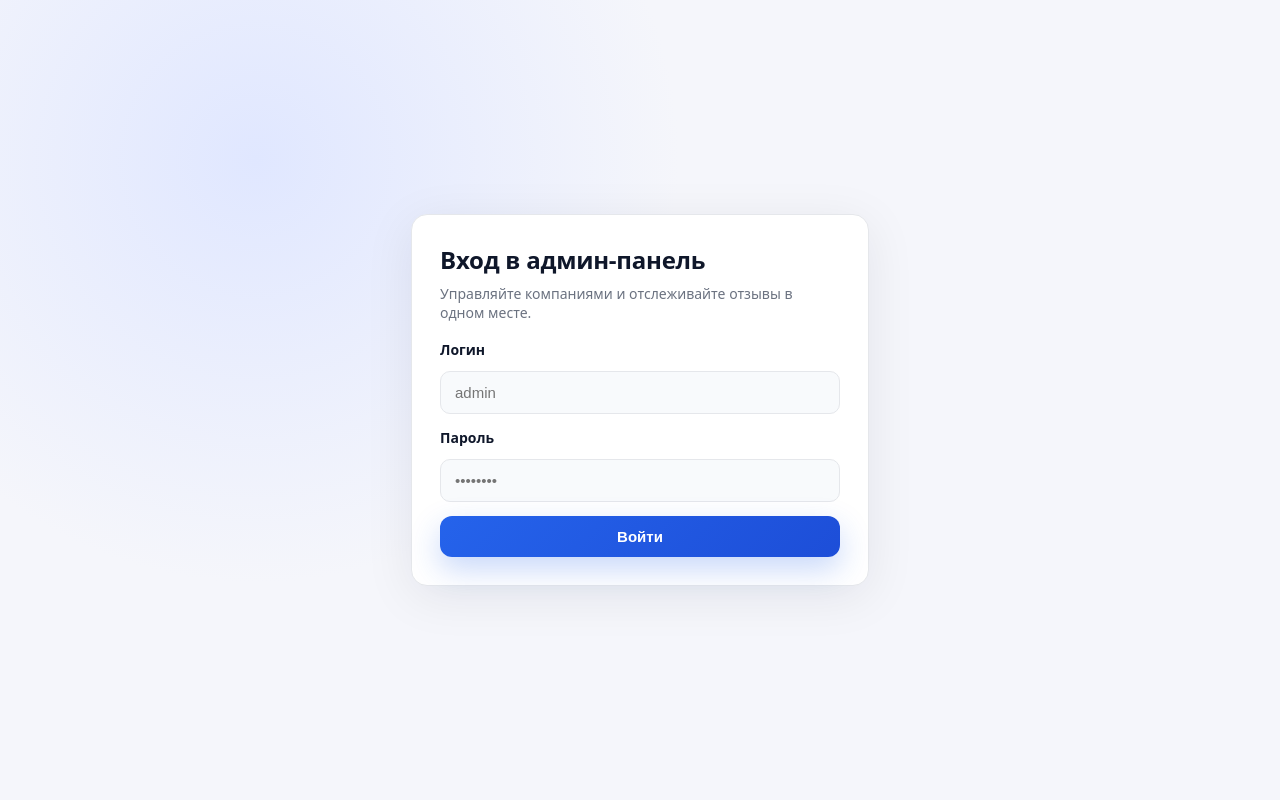
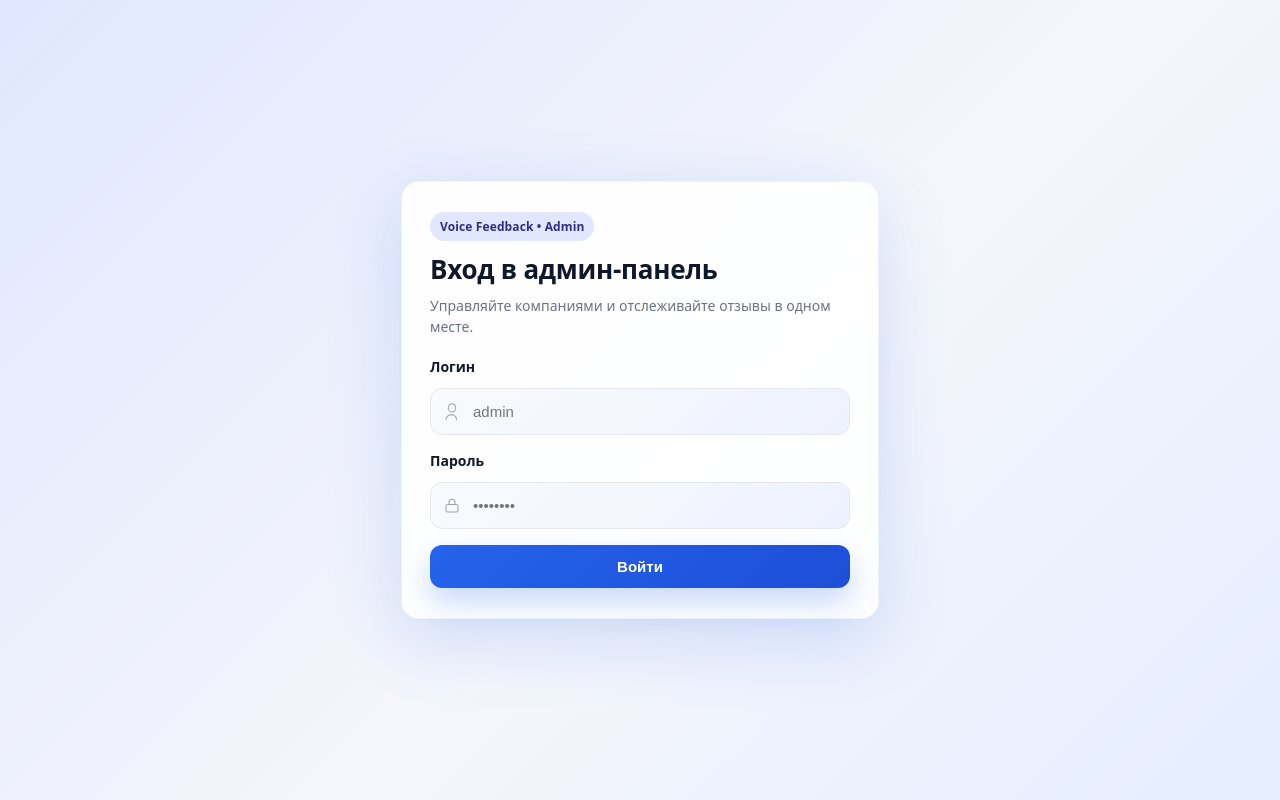
Before and after one commit to andrrrrey/voice-feedback, a FastAPI app: page /admin/login in a window 1280 px wide. Run offline with FastAPI, Linux system fonts and the light colour scheme.

```diff
--- a/templates/admin_login.html
+++ b/templates/admin_login.html
@@ -6,13 +6,14 @@
   <style>
     :root {
       color-scheme: light;
-      --bg: #f5f6fb;
-      --card: #ffffff;
+      --bg: #f4f6fb;
+      --card: rgba(255, 255, 255, 0.92);
       --text: #0f172a;
       --muted: #6b7280;
       --primary: #2563eb;
       --primary-hover: #1d4ed8;
       --border: #e5e7eb;
+      --shadow: 0 20px 70px rgba(37, 99, 235, 0.18);
     }
     body {
       margin: 0;
@@ -20,69 +21,97 @@
       display: flex;
       align-items: center;
       justify-content: center;
-      background: radial-gradient(circle at 20% 20%, #e0e7ff 0, #f5f6fb 35%),
-                  radial-gradient(circle at 80% 0%, #dbeafe 0, #f5f6fb 40%),
-                  var(--bg);
+      background: linear-gradient(135deg, #e0e7ff 0%, #f4f6fb 55%, #e5edff 100%);
       font-family: system-ui, -apple-system, "Inter", sans-serif;
       color: var(--text);
+      padding: 18px;
+      box-sizing: border-box;
     }
     .card {
-      width: min(400px, 90vw);
+      width: min(420px, 92vw);
       background: var(--card);
-      border-radius: 16px;
-      box-shadow: 0 10px 50px rgba(15, 23, 42, 0.08);
-      padding: 28px;
-      border: 1px solid var(--border);
+      border-radius: 18px;
+      box-shadow: var(--shadow);
+      padding: 30px 28px;
+      border: 1px solid rgba(37, 99, 235, 0.08);
+      backdrop-filter: blur(8px);
+    }
+    .eyebrow {
+      display: inline-flex;
+      align-items: center;
+      gap: 8px;
+      padding: 6px 10px;
+      border-radius: 999px;
+      background: #e0e7ff;
+      color: #312e81;
+      font-weight: 600;
+      font-size: 12px;
+      letter-spacing: 0.01em;
     }
     h1 {
-      margin: 0 0 8px;
-      font-size: 24px;
+      margin: 10px 0 8px;
+      font-size: 26px;
       letter-spacing: -0.01em;
     }
     p.subtitle {
-      margin: 0 0 18px;
+      margin: 0 0 20px;
       color: var(--muted);
       font-size: 14px;
+      line-height: 1.5;
     }
     label {
       display: block;
       font-weight: 600;
       margin-bottom: 6px;
       font-size: 14px;
+      color: #111827;
     }
     .field {
       display: flex;
       flex-direction: column;
       gap: 6px;
-      margin-bottom: 14px;
+      margin-bottom: 16px;
     }
+    .input-shell {
+      display: flex;
+      align-items: center;
+      border-radius: 12px;
+      border: 1px solid var(--border);
+      background: linear-gradient(135deg, #f8fafc, #eef2ff);
+      padding: 2px 10px 2px 12px;
+      transition: border-color 0.15s ease, box-shadow 0.15s ease, background 0.15s ease;
+      gap: 8px;
+    }
+    .input-shell svg { flex-shrink: 0; color: #9ca3af; }
     input[type="text"],
     input[type="password"] {
-      padding: 12px 14px;
+      padding: 12px 4px;
       border-radius: 10px;
-      border: 1px solid var(--border);
-      background: #f8fafc;
+      border: none;
+      background: transparent;
       font-size: 15px;
-      transition: border-color 0.15s, box-shadow 0.15s, background 0.15s;
+      width: 100%;
+      color: var(--text);
     }
-    input:focus {
-      outline: none;
+    input:focus { outline: none; }
+    .input-shell:focus-within {
       border-color: var(--primary);
-      box-shadow: 0 0 0 3px rgba(37, 99, 235, 0.2);
+      box-shadow: 0 10px 30px rgba(37, 99, 235, 0.16);
       background: #fff;
     }
     .error {
-      color: #dc2626;
+      color: #b91c1c;
       background: #fef2f2;
       border: 1px solid #fecaca;
-      padding: 10px 12px;
-      border-radius: 10px;
+      padding: 12px 14px;
+      border-radius: 12px;
       font-size: 14px;
-      margin-bottom: 12px;
+      margin-bottom: 14px;
+      box-shadow: 0 6px 18px rgba(185, 28, 28, 0.06);
     }
     button {
       width: 100%;
-      padding: 12px 16px;
+      padding: 13px 16px;
       border: none;
       border-radius: 12px;
       background: linear-gradient(135deg, #2563eb, #1d4ed8);
@@ -90,22 +119,16 @@
       font-size: 15px;
       font-weight: 700;
       cursor: pointer;
-      box-shadow: 0 12px 30px rgba(37, 99, 235, 0.25);
-      transition: transform 0.1s ease, box-shadow 0.2s ease, background 0.2s ease;
+      box-shadow: 0 14px 30px rgba(37, 99, 235, 0.25);
+      transition: transform 0.12s ease, box-shadow 0.2s ease, filter 0.2s ease;
     }
-    button:hover {
-      background: linear-gradient(135deg, #1d4ed8, #1e40af);
-      transform: translateY(-1px);
-      box-shadow: 0 16px 35px rgba(37, 99, 235, 0.3);
-    }
-    button:active {
-      transform: translateY(0);
-      box-shadow: 0 10px 24px rgba(37, 99, 235, 0.28);
-    }
+    button:hover { filter: brightness(1.04); transform: translateY(-1px); }
+    button:active { transform: translateY(0); box-shadow: 0 10px 22px rgba(37, 99, 235, 0.26); }
   </style>
 </head>
 <body>
   <div class="card">
+    <div class="eyebrow">Voice Feedback • Admin</div>
     <h1>Вход в админ-панель</h1>
     <p class="subtitle">Управляйте компаниями и отслеживайте отзывы в одном месте.</p>
     {% if error %}
@@ -114,11 +137,22 @@
     <form method="post">
       <div class="field">
         <label for="login">Логин</label>
-        <input id="login" type="text" name="login" placeholder="admin" required>
+        <div class="input-shell">
+          <svg width="18" height="18" viewBox="0 0 24 24" fill="none" xmlns="http://www.w3.org/2000/svg">
+            <path d="M12 12c2.761 0 5-2.462 5-5.5S14.761 1 12 1 7 3.462 7 6.5 9.239 12 12 12ZM4 22c0-3.59 3.134-6.5 7-6.5s7 2.91 7 6.5" stroke="currentColor" stroke-width="1.4" stroke-linecap="round"/>
+          </svg>
+          <input id="login" type="text" name="login" placeholder="admin" required>
+        </div>
       </div>
       <div class="field">
         <label for="password">Пароль</label>
-        <input id="password" type="password" name="password" placeholder="••••••••" required>
+        <div class="input-shell">
+          <svg width="18" height="18" viewBox="0 0 24 24" fill="none" xmlns="http://www.w3.org/2000/svg">
+            <rect x="4" y="10" width="16" height="10" rx="2" stroke="currentColor" stroke-width="1.4"/>
+            <path d="M8 10V7a4 4 0 1 1 8 0v3" stroke="currentColor" stroke-width="1.4" stroke-linecap="round"/>
+          </svg>
+          <input id="password" type="password" name="password" placeholder="••••••••" required>
+        </div>
       </div>
       <button type="submit">Войти</button>
     </form>
--- a/templates/company_reviews.html
+++ b/templates/company_reviews.html
@@ -38,7 +38,7 @@
 </head>
 <body>
   <div class="actions">
-    <a href="{{ request.url_for('admin_login_page') }}" class="secondary">⟵ К админке</a>
+    <a href="/voice-feedback/admin/login" class="secondary">⟵ К админке</a>
     <a href="{{ '/voice-feedback/admin' }}" style="display:none"></a>
   </div>
   <h1>Отзывы — {{ company.name }}</h1>
--- a/templates/public_form.html
+++ b/templates/public_form.html
@@ -94,7 +94,6 @@
   </style>
 </head>
 <body>
-  <h1>Отзыв для {{ company.name }}</h1>
   <div class="container">
     <h1>Отзыв для {{ company.name }}</h1>
     <p>Запишите короткий отзыв, ИИ переведёт его в текст — вы сможете поправить и отправить.</p>
@@ -122,7 +121,7 @@
       <p><strong>Текст, который понял ИИ:</strong></p>
       <div class="info-box" id="aiText"></div>
       <div class="btn-row">
-        <button id="editBtn" class="btn" type="button">Редактировать</button>
+        <button id="editBtn" class="btn" type="button">Редактировать и отправить</button>
         <button class="btn secondary" type="button" onclick="showStep(1)">Записать ещё раз</button>
       </div>
     </div>
```
Also changed, not shown: templates/admin_dashboard.html (+86 -35 lines).
